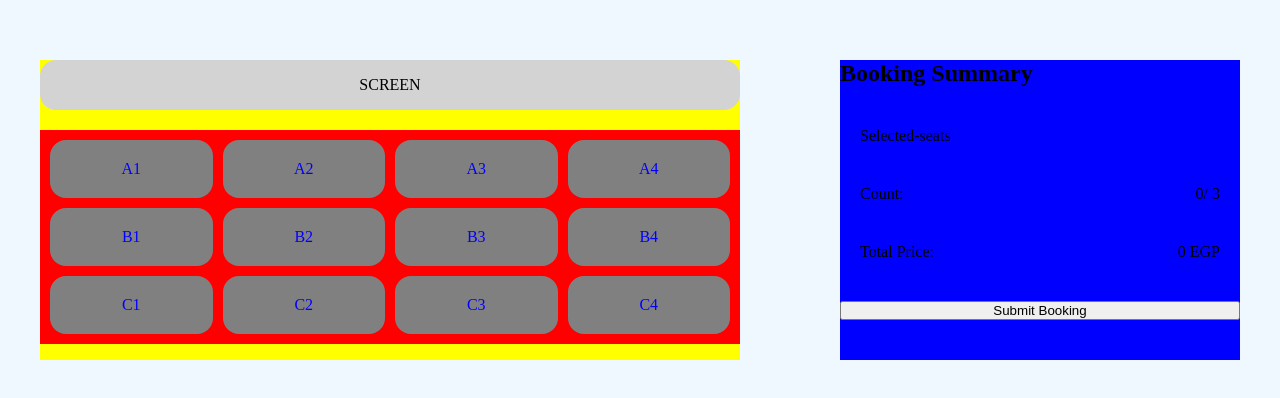
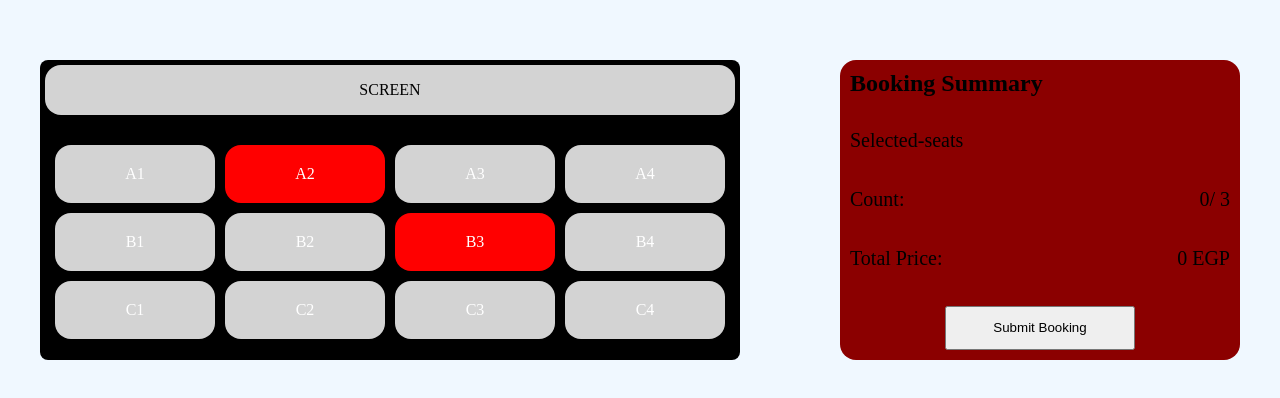
Before and after one commit to OmarSheta2011/mission-8, a plain HTML site: page index.html in a window 1280 px wide. Shown: the part 190-588 px from the top of the page. Drawn offline with Linux system fonts and the light colour scheme.

Commit message:
40 miutes

```diff
--- a/script.js
+++ b/script.js
@@ -5,7 +5,7 @@ const summary = document.querySelector(".booking-summary");
 let selectedSeats = [];
 let seatsCount = 0;
 let TotalPrice = 0;
-let selectedSeatsHTML;
+let selectedSeatsHTML = '';
 // -------------------------------------------------
 function generateSeats() {
   let seatsHTML = "";
@@ -28,16 +28,19 @@ function generateSummary() {
   seatsCount = selectedSeats.length;
 
   selectedSeats.forEach((seat) => {
+    TotalPrice = 0;
     seat.classList.contains("C") ? (TotalPrice += 150) : (TotalPrice += 100);
   });
 
   const summaryHTML = `
     <h2 class="summary-title">Booking Summary</h2>
-    <div id="selected-seats"><span>Selected-seats</span> <span>${selectedSeatsHTML}</span></div>
+    <div class="selected-seats">
+      <span>Selected-seats</span>
+      <span class='seats'>${selectedSeatsHTML}</span></div>
     <div class="seats-count"><span>Count:</span> <span> ${seatsCount}/ 3</span></div>
     <div class="total-price"><span>Total Price:</span> <span>${TotalPrice} EGP</span></div>
     <button class="submit-booking-btn">Submit Booking</button>
-    <div class="zero-selected-feedback"></div>`;
+    <div class="zero-selected-feedback non-visible"></div>`;
   return summaryHTML;
 }
 
@@ -45,27 +48,39 @@ function generatePage() {
   seatsGrid.innerHTML = generateSeats();
   summary.innerHTML = generateSummary();
   document.querySelectorAll(".seat").forEach((seat) => {
-    seat.addEventListener("click", function select() {
+    seat.addEventListener("click", function select(e) {
       if (seat.classList.contains("reserved")) return;
-      if (selectedSeats.length + 1 === 4)
+      if (
+        selectedSeats.length + 1 === 4 &&
+        !e.target.classList.contains("selected")
+      ) {
         alert("You can Only choose 3 seats at a time.");
+        return;
+      }
       seat.classList.toggle("selected");
-      console.log(seatsCount);
       summary.innerHTML = generateSummary();
     });
   });
-  document
-    .querySelector(".submit-booking-btn")
-    .addEventListener("click", (e) => {
+  document.querySelector("form").addEventListener("submit", (e) => {
     e.preventDefault();
     if (!selectedSeats.length) {
+      document
+        .querySelector(".zero-selected-feedback")
+        .classList.remove("non-visible");
       document.querySelector(".zero-selected-feedback").textContent =
         "PleaseSelect any seat";
       return;
     }
     alert(
-        `succesfuly booked ${selectedSeatsHTML} with total of ${TotalPrice} EGP `,
+      `succesfuly booked ${selectedSeats.map(
+        (seat) => seat.textContent,
+      )} with total of ${TotalPrice} EGP `,
     );
+    selectedSeats = [];
+    seatsCount = 0;
+    TotalPrice = 0;
+    selectedSeatsHTML = '';
+    generatePage()
   });
 }
 
--- a/style.css
+++ b/style.css
@@ -24,8 +24,10 @@ body {
   min-width: 70rem;
   height: 300px;
   text-align: center;
-  background-color: yellow;
+  background-color: black;
   overflow: hidden;
+  padding: 0.5rem;
+  border-radius: 8px;
 }
 
 .screen {
@@ -44,37 +46,62 @@ body {
   grid-template-rows: repeat(3, 1fr);
   gap: 1rem;
   padding: 1rem;
-  background-color: red;
 }
 
 .seat {
   padding: 2rem 1rem;
-  color: blue;
-  background-color: gray;
+  color: white;
+  background-color: lightgray;
   border-radius: 16px;
+  cursor: pointer;
+}
+.reserved {
+  cursor: unset;
+  background-color: red;
 }
 .selected {
-  background-color: aqua;
+  background-color: green;
 }
 
 .booking-summary {
-  background-color: blue;
+  background-color: darkred;
   min-width: 40rem;
   height: 300px;
   display: flex;
   flex-direction: column;
   justify-content: space-between;
+  align-items: center;
+  gap: 2rem;
+  padding: 1rem;
+  border-radius: 16px;
 }
 
 .booking-summary > * {
   width: 100%;
+  height: 50px;
 }
+
 .booking-summary > div {
   display: flex;
   justify-content: space-between;
-  padding-inline: 2rem;
+  font-size: 20px;
 }
 
-.booking-summary #selected-seats {
-  flex: column;
+.booking-summary > .selected-seats {
+  flex-direction: column;
+  gap: 1rem;
 }
+.booking-summary > .selected-seats > .seats {
+  display: flex;
+  width: 100%;
+}
+
+.submit-booking-btn {
+  width: 50%;
+  cursor: pointer;
+  padding: 1rem;
+}
+
+.booking-summary > .non-visible {
+  display: none;
+}
```
Lines whose indentation alone changed are shown as unchanged.
